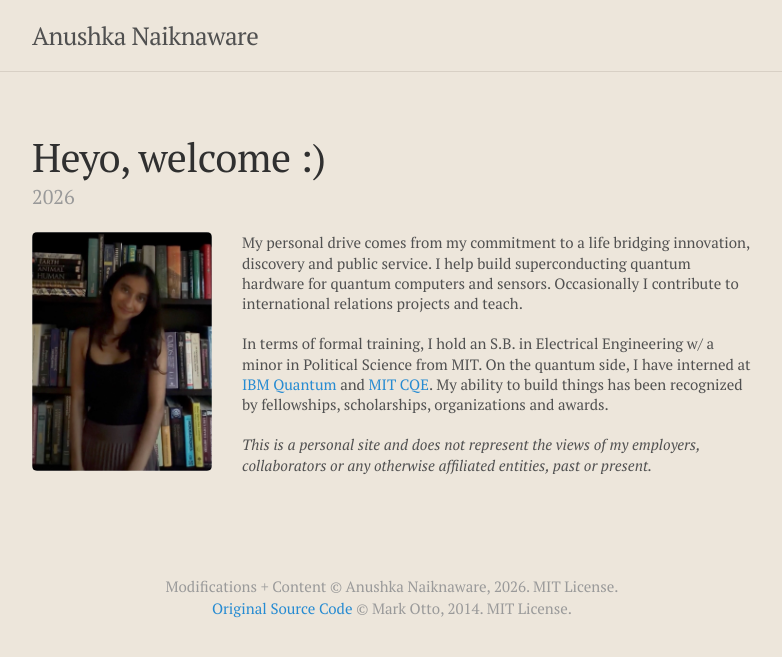
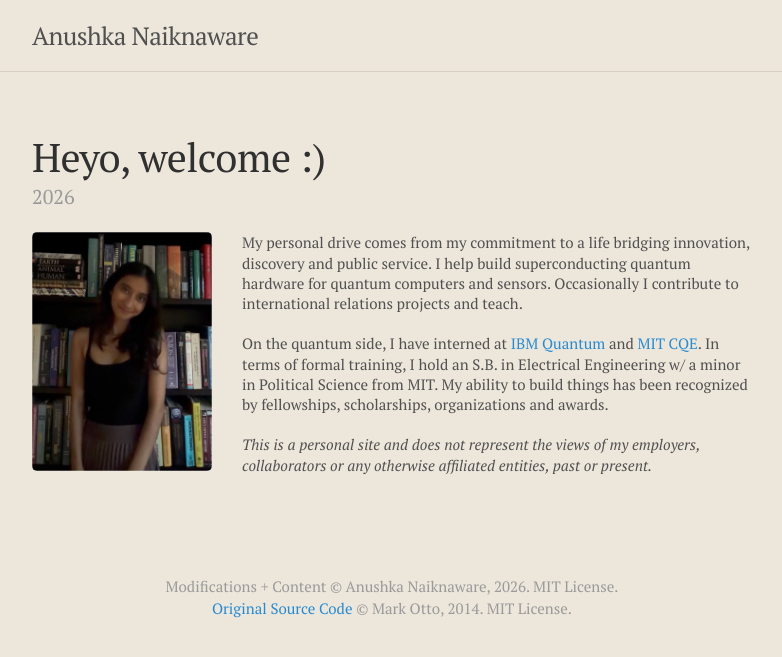
Before and after one commit to anushkanaiknaware/anushkanaiknaware.github.io, a Jekyll site: the page built from _posts/2026-08-20-home.md, in a window 1280 px wide. Shown: the top 657 px of the page, without its empty margins (248-1030 px from the left). Built offline with Jekyll 4.4.1, drawn with Linux system fonts in a browser that asks for light colours.

```diff
--- a/_posts/2026-08-20-home.md
+++ b/_posts/2026-08-20-home.md
@@ -10,7 +10,7 @@ season:
 
 My personal drive comes from my commitment to a life bridging innovation, discovery and public service. I help build superconducting quantum hardware for quantum computers and sensors. Occasionally I contribute to international relations projects and teach.
 
-In terms of formal training, I hold an S.B. in Electrical Engineering w/ a minor in Political Science from MIT. On the quantum side, I have interned at [IBM Quantum](https://www.ibm.com/quantum/hardware) and [MIT CQE](https://cqe.mit.edu/). My ability to build things has been recognized by fellowships, scholarships, organizations and awards.
+On the quantum side, I have interned at [IBM Quantum](https://www.ibm.com/quantum/hardware) and [MIT CQE](https://cqe.mit.edu/). In terms of formal training, I hold an S.B. in Electrical Engineering w/ a minor in Political Science from MIT. My ability to build things has been recognized by fellowships, scholarships, organizations and awards.
 
  _This is a personal site and does not represent the views of my employers, collaborators or any otherwise affiliated entities, past or present._
 
```
